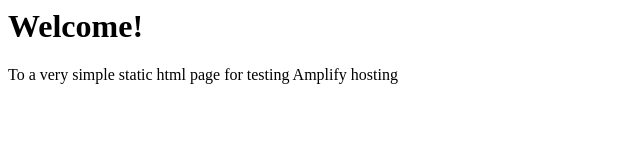
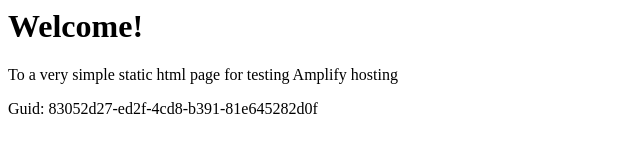
Before and after one commit to aws-aemilia-gru/Github-PR-Commit-Integration-Test-DoNotTouch-Gith-OKSLNVO2-v1-preprod-sa-east-1, a website: page src/index.html in a window 1280 px wide. Shown: the whole page, without its empty margins (0-640 px from the left). Drawn offline with Linux system fonts and the light colour scheme.

Commit message:
commit from integ tests

```diff
--- a/src/index.html
+++ b/src/index.html
@@ -1,3 +1,5 @@
+
+
 <html lang="en">
 
 <head>
@@ -10,6 +12,6 @@
 <body>
     <h1>Welcome!</h1>
     <p>To a very simple static html page for testing Amplify hosting</p>
-</body>
+    <p>Guid: 83052d27-ed2f-4cd8-b391-81e645282d0f</p></body>
 
 </html>
```
